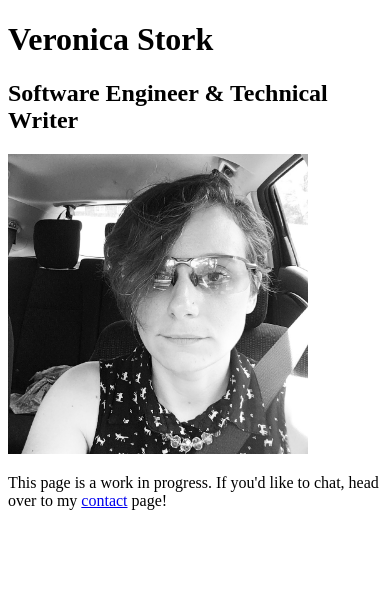
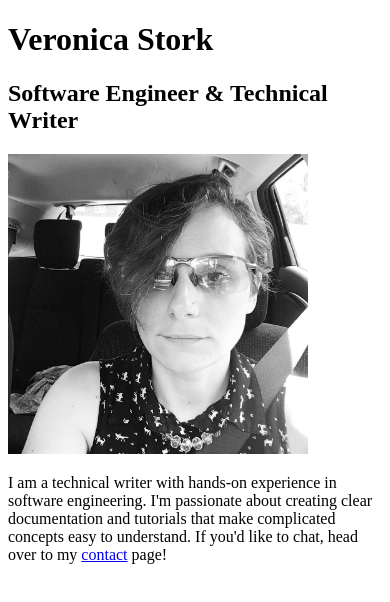
Before and after one commit to zealousAnemone/veronica-stork, a Next.js app: page / in a window 390 px wide. Shown: the top 602 px of the page. Built offline with nearby package versions, Linux system fonts and the light colour scheme.

Commit message:
Adds about page, fixes some issues with responsiveness.

```diff
--- a/components/Header.jsx
+++ b/components/Header.jsx
@@ -5,6 +5,7 @@ const Header = () => {
     <header>
       <nav>
         <Link href="/"><a>Home</a></Link>
+        <Link href="/about"><a>About Me</a></Link>
         <Link href="/writing"><a>Writing</a></Link>
         <Link href="/contact"><a>Contact Me</a></Link>
       </nav>
--- a/pages/contact.js
+++ b/pages/contact.js
@@ -1,6 +1,6 @@
 const Contact = () => {
   return (
-    <div>
+    <div id="contact-me">
       <h1>Contact Me</h1>
       <div className="card">
         <p>
--- a/pages/index.js
+++ b/pages/index.js
@@ -6,7 +6,7 @@ export default function Home() {
     <div>
       <h1>Veronica Stork</h1>
       <h2>Software Engineer & Technical Writer</h2>
-      <div className="card">
+      <div className="card" id="index">
         <Image
           src="/meincar.jpg"
           alt="Photo of me"
@@ -15,8 +15,11 @@ export default function Home() {
           className="photo"
         />
         <p id="intro">
-          This page is a work in progress. If you'd like to chat, head over to
-          my <Link href="/contact">contact</Link> page!
+          I am a technical writer with hands-on experience in software
+          engineering. I'm passionate about creating clear documentation and
+          tutorials that make complicated concepts easy to understand. If you'd
+          like to chat, head over to my <Link href="/contact">contact</Link>{' '}
+          page!
         </p>
       </div>
     </div>
--- a/styles/globals.css
+++ b/styles/globals.css
@@ -89,19 +89,39 @@ p {
 } */
 
 .card {
-  display: flex;
-  flex-wrap: wrap;
   border: 2px solid #222;
   margin: 1rem;
   padding: 1.4rem 0.8rem;
   box-shadow: 5px 5px 5px grey;
 }
 
+#index {
+  display: flex;
+  align-items: center;
+  justify-content: center;
+  text-align: center;
+}
+
 #intro {
   margin: 1.2rem;
+  flex-shrink: 2;
+  flex-grow: 2;
+  flex-basis: 30%;
 }
+
+.photo {
+  align-self: center;
+  flex-shrink: 1;
+  flex-grow: 1;
+  flex-basis: 60%;
+}
+
 ul {
   list-style: none;
+}
+
+#contact-me {
+  flex-wrap: wrap;
 }
 
 @media only screen and (max-width: 600px) {
@@ -109,3 +129,9 @@ ul {
     padding: 1rem;
   }
 }
+
+@media only screen and (max-width: 768px) {
+  #index {
+    flex-wrap: wrap;
+  }
+}
```
Also changed, not shown: pages/about.js (added, +9 -0 lines).
